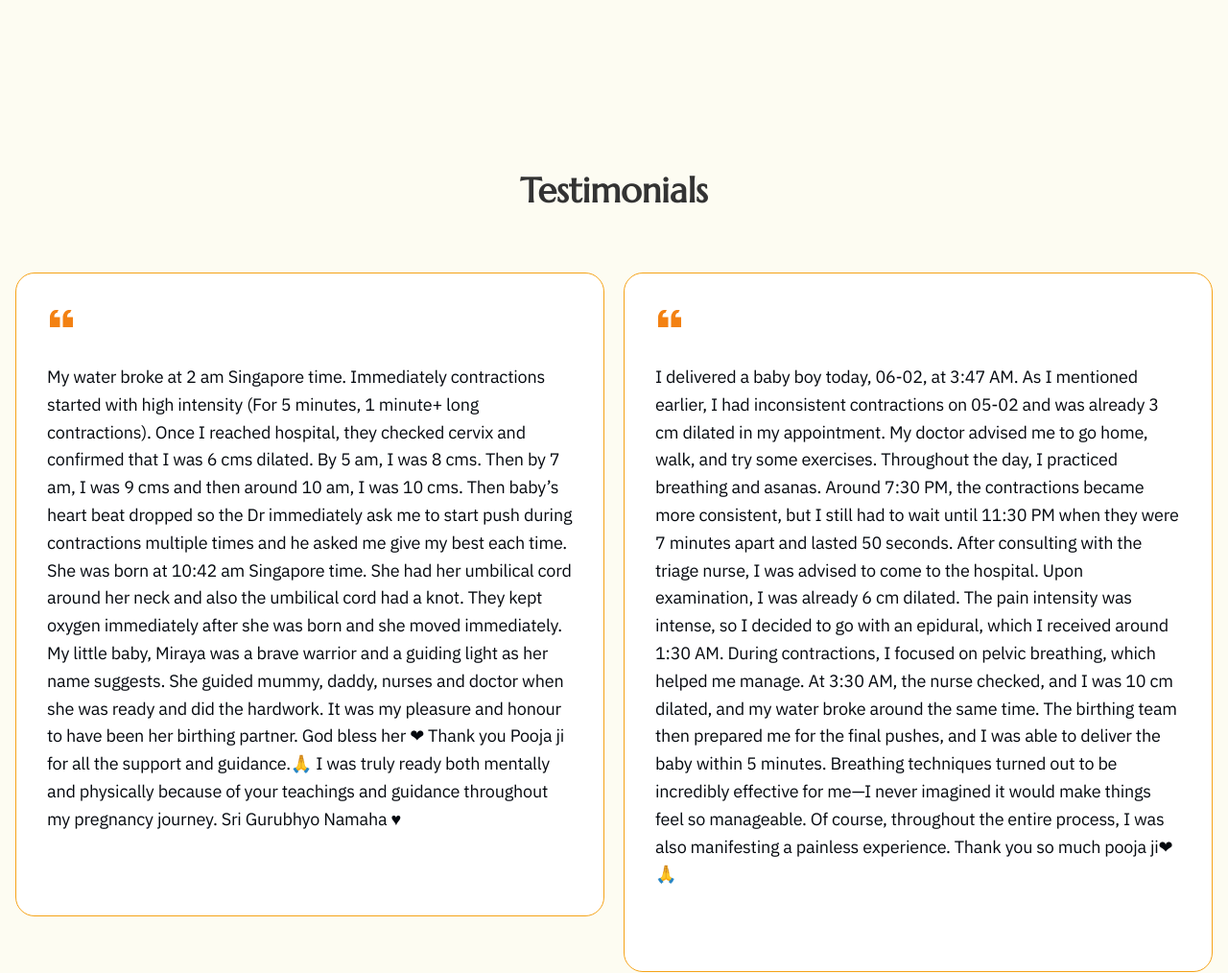
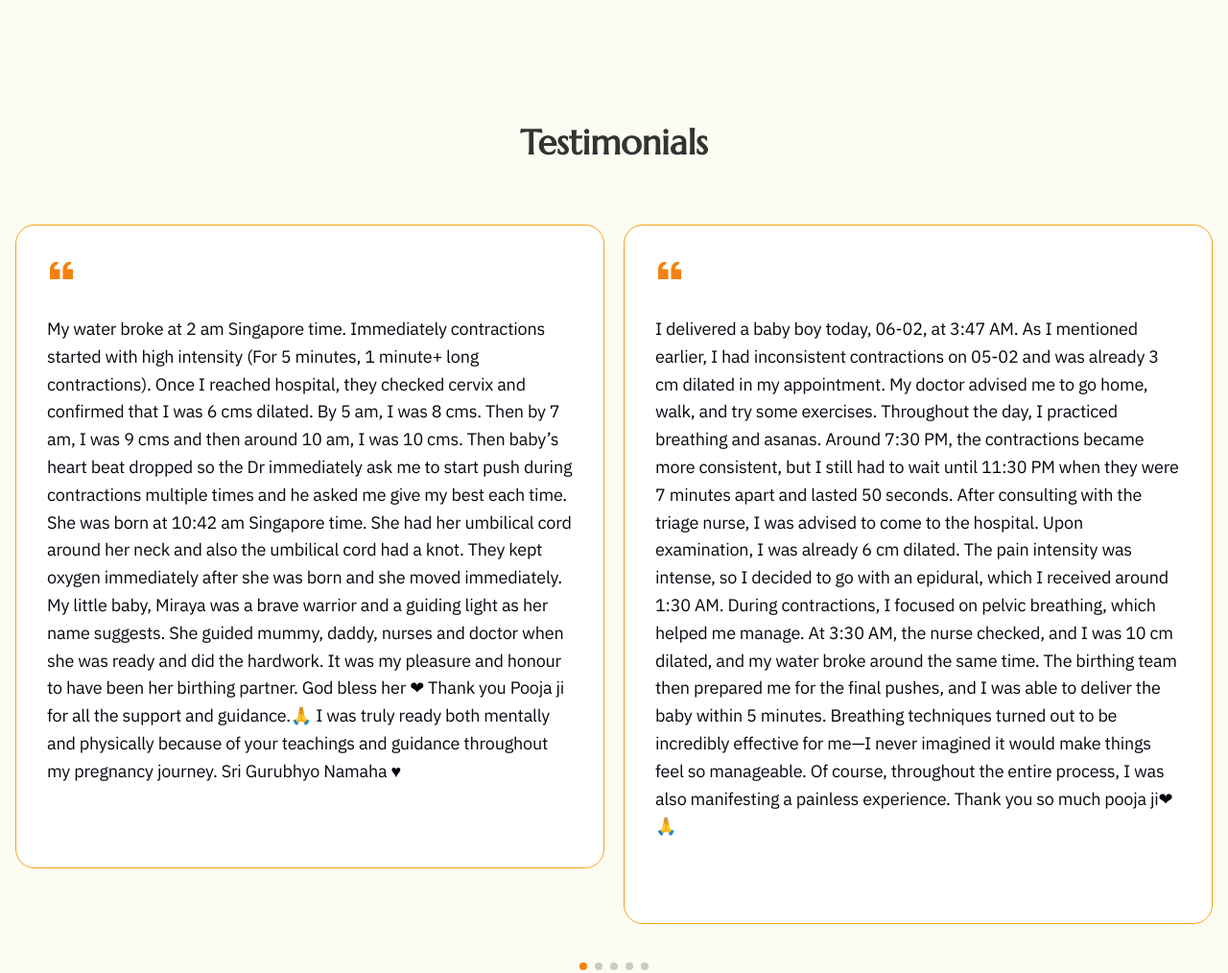
Before and after one commit to KaushalShinde12/learn.garbhwisdom.com, a website: page src/index.html in a window 1280 px wide. Shown: the part 746-1760 px from the top of the page at 96% size. Drawn offline with nearby package versions, Linux system fonts and the light colour scheme.

Commit message:
fix/ padding

```diff
--- a/src/index.html
+++ b/src/index.html
@@ -247,7 +247,7 @@
                 </div>
             </div>
       </section>
-      <section class="pb-[80px] pt-[40px] md:pt-[80px] testimonial-section overflow-hidden"
+      <section class="pb-[80px] pt-[20px] md:pt-[30px] testimonial-section overflow-hidden"
       id="testimonials">
       <div class="container">
         <h1 class="text-[26px] md:text-[36px] text-center text-richblack font-marcellus">
```
Also changed, not shown: src/css/tailwind.css.
